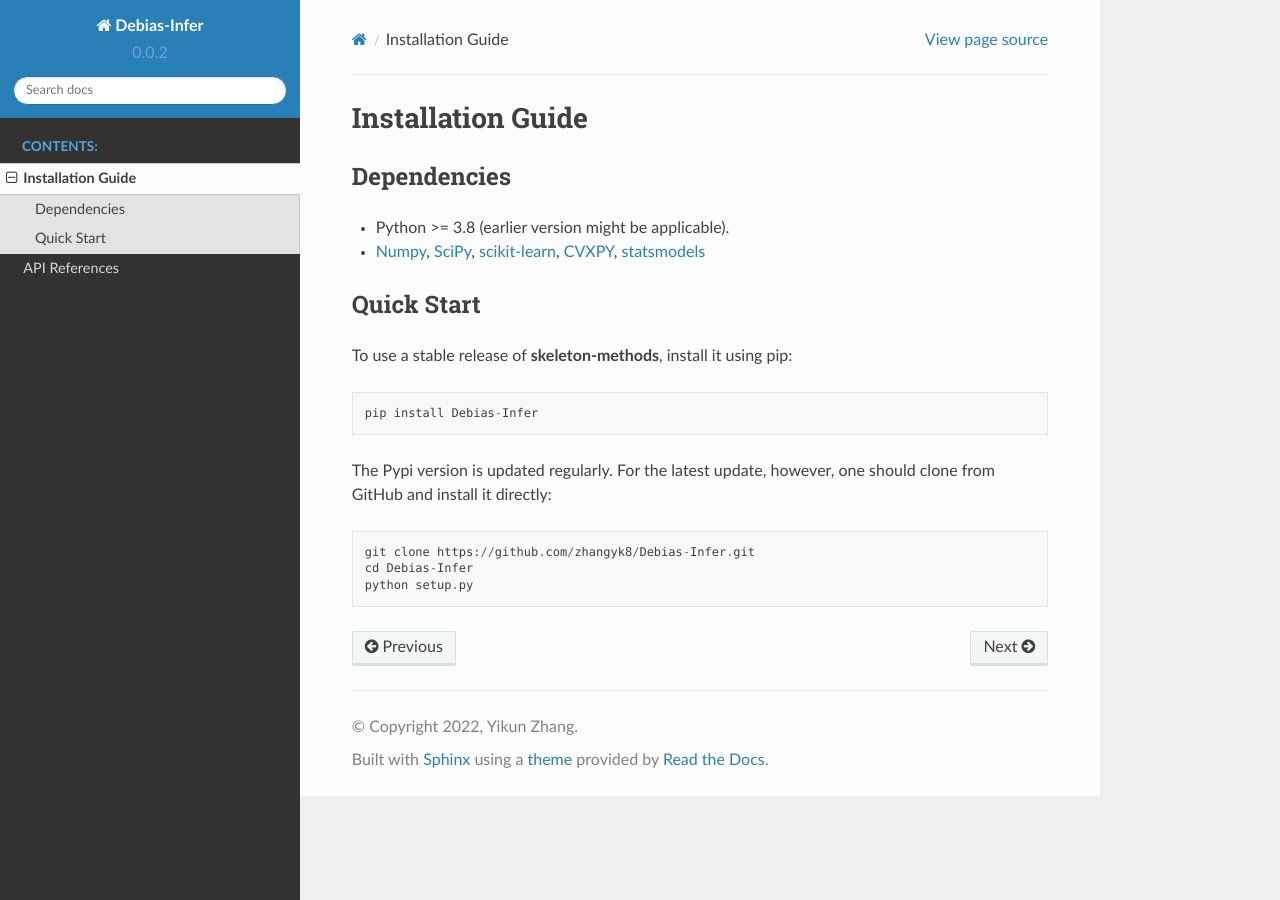
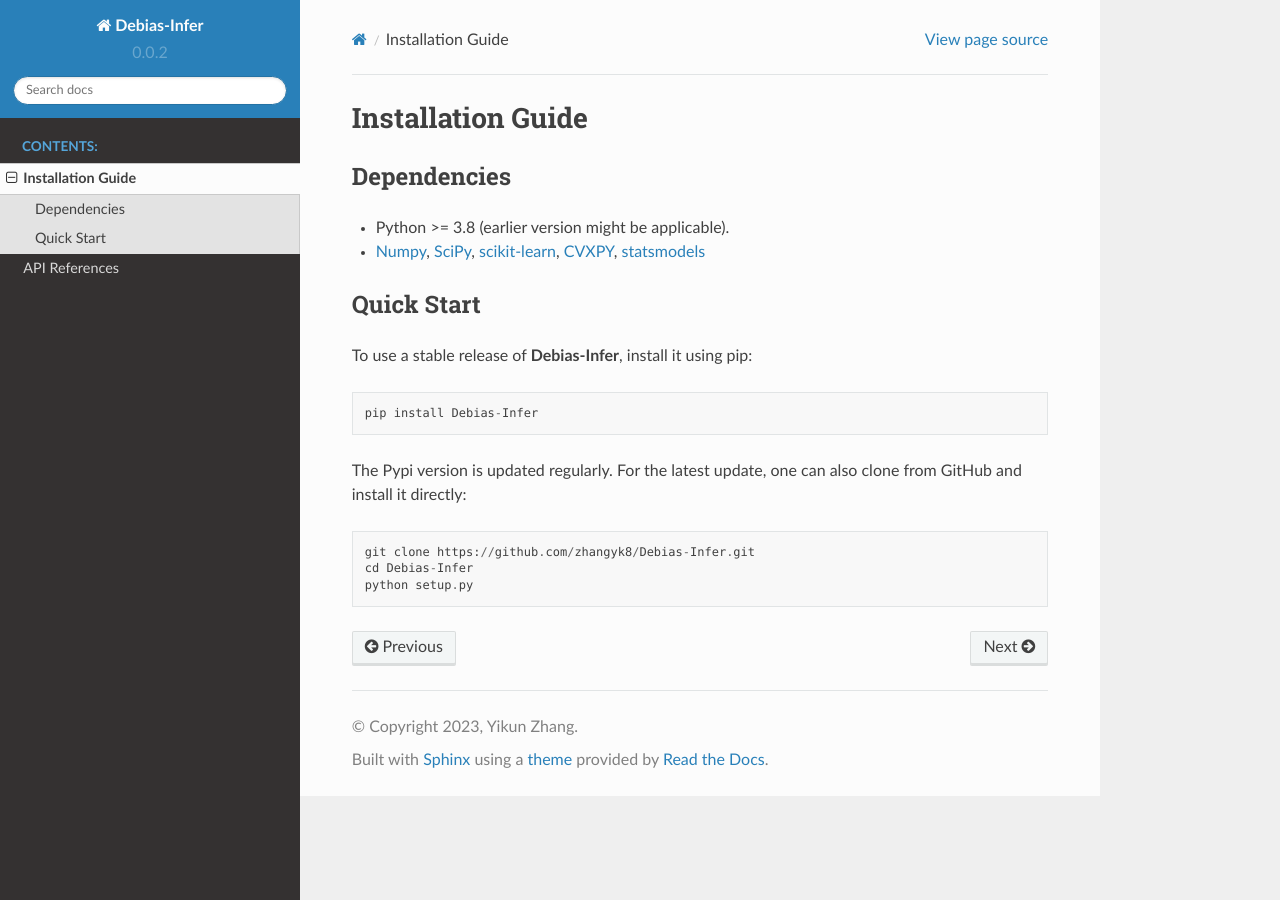
Before and after one commit to zhangyk8/Debias-Infer, a Sphinx documentation site: the page built from docs/source/installation.rst, in a window 1280 px wide. Built offline with Sphinx 7.4.7 and the Read the Docs theme 2.0.0, drawn with Linux system fonts in a browser that asks for light colours.

Commit message:
Add files via upload

```diff
--- a/docs/source/api_reference.rst
+++ b/docs/source/api_reference.rst
@@ -2,7 +2,7 @@
 ======
 
 
-Debiasing Inference Procedure
+Function Gallery of the Debiasing Inference Method
 ----------------------------------
 
 .. automodule:: debiasing.debias_prog
--- a/docs/source/conf.py
+++ b/docs/source/conf.py
@@ -3,7 +3,7 @@
 # -- Project information
 
 project = 'Debias-Infer'
-copyright = '2022, Yikun Zhang'
+copyright = '2023, Yikun Zhang'
 author = 'Yikun Zhang'
 
 release = '0.1'
--- a/docs/source/installation.rst
+++ b/docs/source/installation.rst
@@ -11,11 +11,11 @@
 Quick Start
 ------------
 
-To use a stable release of **skeleton-methods**, install it using pip::
+To use a stable release of **Debias-Infer**, install it using pip::
 
     pip install Debias-Infer
 
-The Pypi version is updated regularly. For the latest update, however, one should clone from GitHub and install it directly::
+The Pypi version is updated regularly. For the latest update, one can also clone from GitHub and install it directly::
 
     git clone https://github.com/zhangyk8/Debias-Infer.git
     cd Debias-Infer
```
